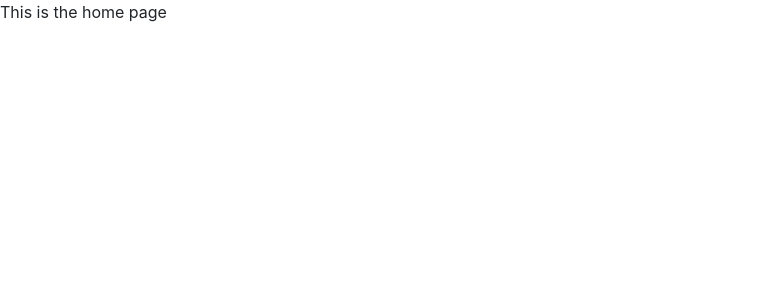
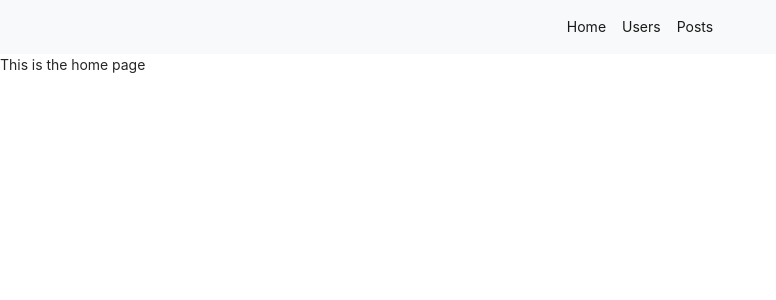
Before and after one commit to jguedez92/code-challenge-front, a React (Create React App) app: page / in a window 1280 px wide. Shown: the top 300 px of the page, without its empty margins (0-776 px from the left). Built offline with nearby package versions, Linux system fonts and the light colour scheme.

Commit message:
added navbar menu component

```diff
--- a/src/App.jsx
+++ b/src/App.jsx
@@ -1,18 +1,22 @@
 import React, { Fragment } from 'react'
-import './App.scss';
-
 import { BrowserRouter } from 'react-router-dom'
 import { connect } from 'react-redux'
 
+import './App.scss';
+import 'antd/dist/antd.css';
+
+
+import Navbar from './components/Navbar'
 import Views from './views/Views'
 
-const App = ({user}) => {
+const App = () => {
   return (
-      <Fragment>
-        <BrowserRouter>
-          <Views/>
-        </BrowserRouter>
-      </Fragment>
+    <Fragment>
+      <BrowserRouter>
+        <Navbar />
+        <Views />
+      </BrowserRouter>
+    </Fragment>
   )
 }
 
--- a/src/components/Navbar.jsx
+++ b/src/components/Navbar.jsx
@@ -1,10 +1,33 @@
 import React from 'react'
 
+import { NavLink } from 'react-router-dom'
 const Navbar = () => {
     return (
-        <div>
-
-        </div>
+        <nav class="navbar navbar-expand-lg navbar-light bg-light d-flex justify-content-center">
+            <div className="col-md-12 d-flex justify-content-center">
+                <div>
+                    <div class="collapse navbar-collapse" id="navbarSupportedContent">
+                        <ul class="navbar-nav mr-auto">
+                            <li class="nav-item active">
+                                <NavLink to='/' exact className="nav-link" >
+                                    Home
+                                </NavLink>
+                            </li>
+                            <li class="nav-item active">
+                                <NavLink to='/users' exact className="nav-link" >
+                                    Users
+                                </NavLink>
+                            </li>
+                            <li class="nav-item active">
+                                <NavLink to='/posts' exact className="nav-link" >
+                                    Posts
+                                </NavLink>
+                            </li>
+                        </ul>
+                    </div>
+                </div>
+            </div>
+        </nav>
     )
 }
 
```
